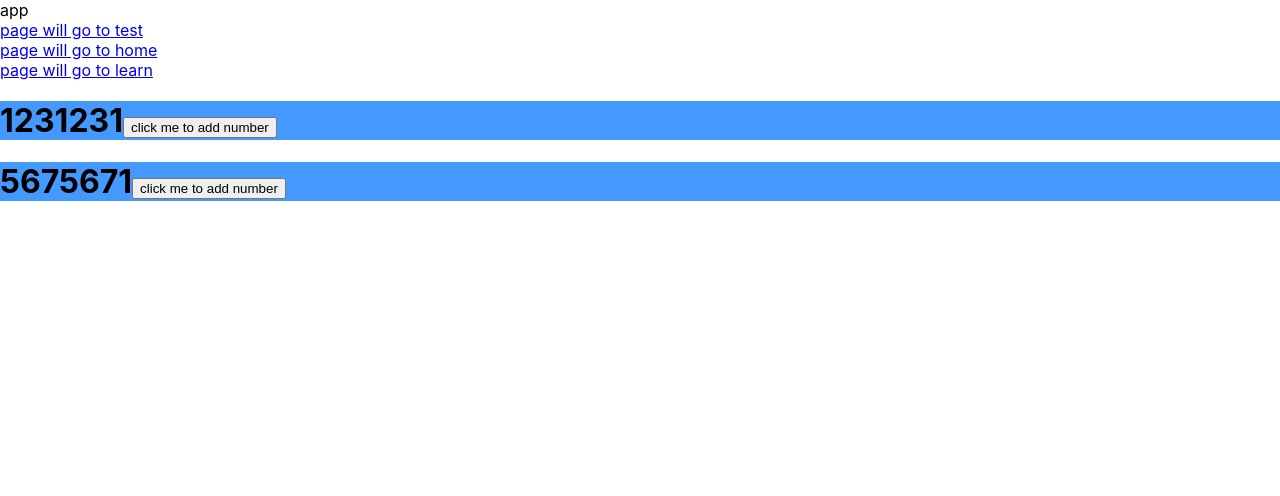
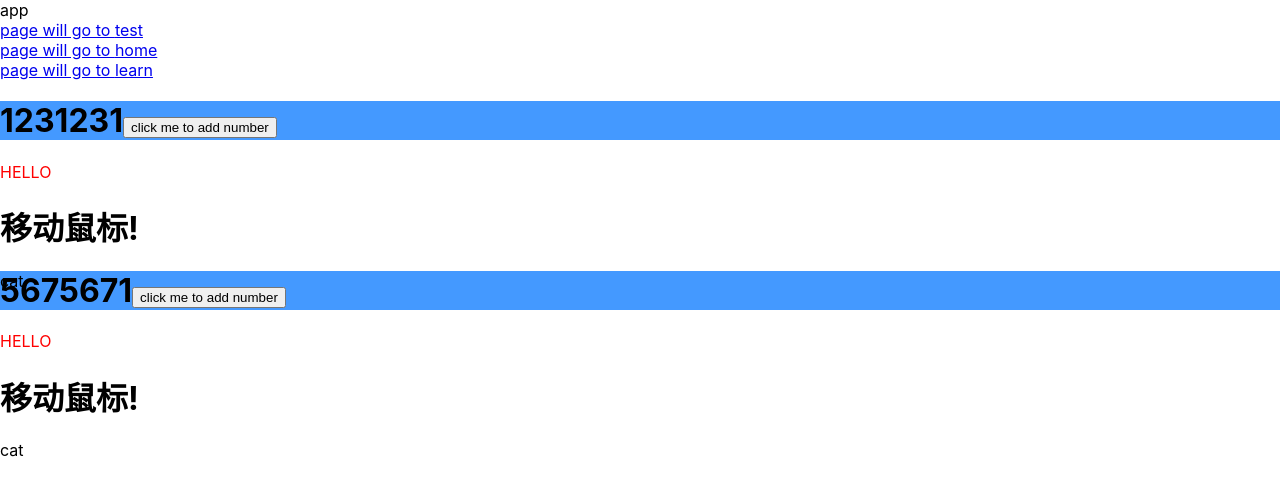
Before and after one commit to xuwentao93/react-learn, a React (Create React App) app: page /home in a window 1280 px wide. Shown: the top 496 px of the page. Built offline with nearby package versions, Linux system fonts and the light colour scheme.

Commit message:
learn something...

```diff
--- a/package.json
+++ b/package.json
@@ -16,7 +16,8 @@
     "start": "react-scripts start",
     "build": "react-scripts build",
     "test": "react-scripts test",
-    "eject": "react-scripts eject"
+    "eject": "react-scripts eject",
+    "dev": "react-scripts start"
   },
   "eslintConfig": {
     "extends": "react-app"
--- a/src/App.css
+++ b/src/App.css
@@ -31,6 +31,7 @@
 @keyframes App-logo-spin {
   from {
     transform: rotate(0deg);
+    co
   }
   to {
     transform: rotate(360deg);
--- a/src/components/child/index.js
+++ b/src/components/child/index.js
@@ -7,13 +7,18 @@ export default class Hello extends React.PureComponent {
     this.state = {
       number: 1
     }
-    console.log(context)
+    // console.log(context)
+    this.ref = React.createRef()
     this.addNumber = this.addNumber.bind(this)
+
   }
   addNumber() {
     this.setState({
       number: this.state.number + 1
     })
+  }
+  componentDidMount() {
+    this.ref.current.style.color = '#f00'
   }
   render() {
     if (this.state.number === 5) {
@@ -33,7 +38,75 @@ export default class Hello extends React.PureComponent {
           </h1>
         )}
         </propsList.Consumer>
+        <div ref={this.ref}>HELLO</div>
+        <MouseTracker />
       </div>
     )
   }
 }
+
+// function Repeat(props) {
+//   let items = [];
+//   for (let i = 0; i < props.numTimes; i++) {
+//     items.push(props.children(i));
+//   }
+//   return <div>{items}</div>;
+// }
+
+// function ListOfTenThings() {
+//   return (
+//     <Repeat numTimes={10}>
+//       {(index) => <div key={index}>This is item {index} in the list</div>}
+//     </Repeat>
+//   );
+// }
+
+class Mouse extends React.Component {
+  constructor(props) {
+    super(props);
+    this.handleMouseMove = this.handleMouseMove.bind(this);
+    this.state = { x: 0, y: 0 };
+  }
+
+  handleMouseMove(event) {
+    this.setState({
+      x: event.clientX,
+      y: event.clientY
+    });
+  }
+
+  render() {
+    return (
+      <div style={{ height: '100%' }} onMouseMove={this.handleMouseMove}>
+
+        {/*
+          Instead of providing a static representation of what <Mouse> renders,
+          use the `render` prop to dynamically determine what to render.
+        */}
+        {this.props.render(this.state)}
+      </div>
+    );
+  }
+}
+
+class Cat extends React.Component {
+  render() {
+    const mouse = this.props.mouse;
+    return (
+      <span style={{position: 'absolute', left: mouse.x, right: mouse.y}}>cat</span>
+    );
+  }
+}
+
+class MouseTracker extends React.Component {
+  render() {
+    return (
+      <div>
+        <h1>移动鼠标!</h1>
+        <Mouse render={mouse => (
+          <Cat mouse={mouse} />
+        )}/>
+      </div>
+    );
+  }
+}
--- a/src/components/learn/index.js
+++ b/src/components/learn/index.js
@@ -9,14 +9,12 @@ export default class ErrorBoundary extends React.Component {
       errorInfo: null
      };
   }
-
   componentDidCatch(error, errorInfo) {
     // 你同样可以将错误日志上报给服务器
     this.setState({
       errorInfo
     })
   }
-
   render() {
     if (this.state.errorInfo) {
       // 你可以自定义降级后的 UI 并渲染
--- a/src/components/test/index.js
+++ b/src/components/test/index.js
@@ -1,30 +1,62 @@
 import React from 'react'
-import { Prompt } from 'react-router-dom'
+// import { Prompt } from 'react-router-dom'
 
-export default class Test extends React.PureComponent {
-  constructor() {
-    super()
-    this.state = {
-      value: '',
-      hello: this
+function Child(props) {
+  return (
+    <div>
+      <input ref={props.inputRef} />
+    </div>
+  );
+}
+
+const FancyButton = React.forwardRef((props, ref) => {
+  return (
+    <input ref={ref} className="FancyButton"
+      onClick={() => console.log(ref)} placeholder='happy coding' />
+  )
+});
+
+// 你可以直接获取 DOM button 的 ref：
+const ref = React.createRef();
+const fancyButton = <FancyButton ref={ref}></FancyButton>;
+
+function logProps(WrappedComponent) {
+  class LogProps extends React.Component {
+    componentDidUpdate(prevProps) {
+      console.log('old props:', prevProps);
+      console.log('new props:', this.props);
     }
-    console.log(this)
-    this.handleChange = this.handleChange.bind(this)
+
+    render() {
+      return <WrappedComponent {...this.props} />;
+    }
   }
 
-  handleChange(event) {
-    this.setState({value: event.target.value});
+  return LogProps;
+}
+
+const newFancyButton = logProps(fancyButton)
+
+export default class Parent extends React.Component {
+  constructor(props) {
+    super(props)
+    this.state = {
+      textInputRef: ''
+    }
   }
   componentDidMount() {
-    console.log(this === this.state.hello)
+    console.log(this.textInputRef)
+    this.$textInputRef.style.color = '#49f'
+    // ref.current.style.backgroundColor = '#f00'
+    console.log(ref)
   }
+
   render() {
     return (
-      <div className="test">
-        <span>this is a test page, well{this.state.value}</span>
-        <Prompt when={this.state.value.length > 0} message={(location) => `Are you sure yon want to go to ${location}?`} />
-        <input type="text" value={this.state.value} onChange={this.handleChange} />
-      </div>
-    )
+      <>
+        <Child inputRef={el => this.$textInputRef = el} />
+        {newFancyButton}
+      </>
+    );
   }
 }
```
Also changed, not shown: src/router/index.js (line endings or trailing spaces).
